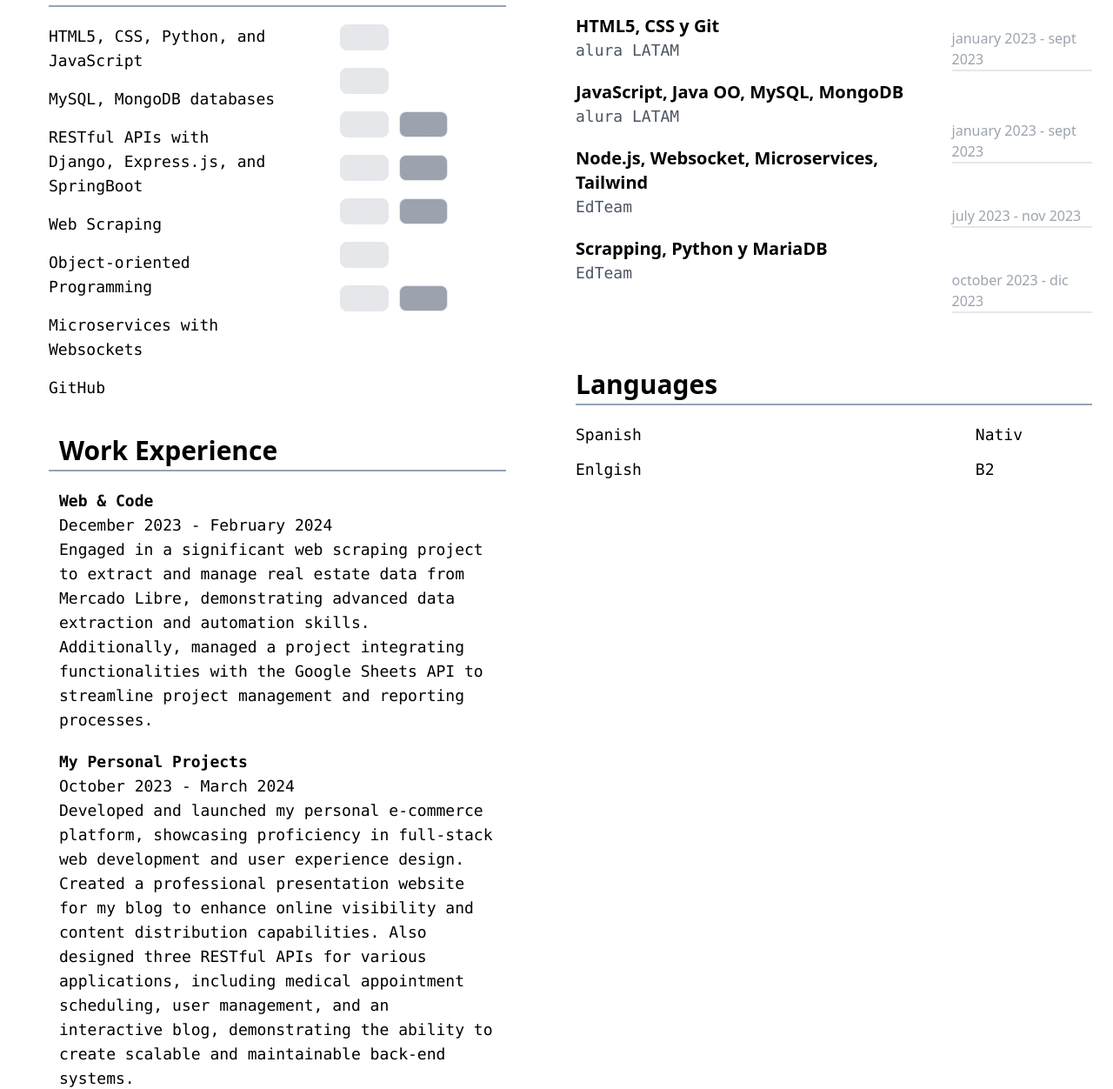
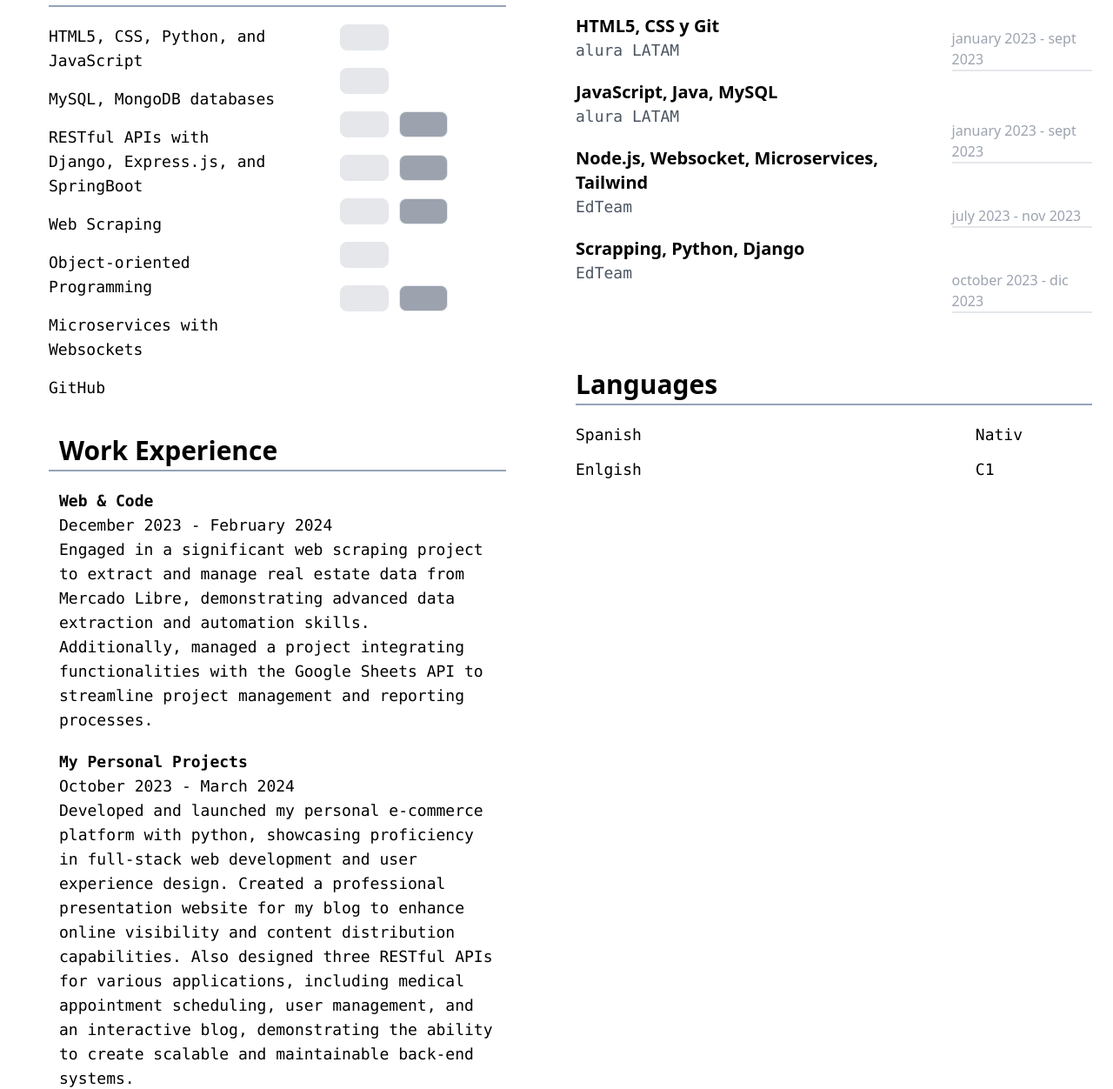
Before and after one commit to fabrixbau/MiPaginaWebPresentacion, a website built with Vite: page index.html in a window 1280 px wide. Shown: the part 518-1770 px from the top of the page at 87% size. Built offline with nearby package versions, Linux system fonts and the light colour scheme.

Commit message:
update cv idioms

```diff
--- a/index.html
+++ b/index.html
@@ -149,7 +149,7 @@
 
                         <h2 class="font-bold pt-5">My Personal Projects</h2>
                         <p>October 2023 - March 2024</p>
-                        <p>Developed and launched my personal e-commerce platform, showcasing proficiency in full-stack web development and user experience design. Created a professional presentation website for my blog to enhance online visibility and content distribution capabilities. Also designed three RESTful APIs for various applications, including medical appointment scheduling, user management, and an interactive blog, demonstrating the ability to create scalable and maintainable back-end systems.</p>
+                        <p>Developed and launched my personal e-commerce platform with python, showcasing proficiency in full-stack web development and user experience design. Created a professional presentation website for my blog to enhance online visibility and content distribution capabilities. Also designed three RESTful APIs for various applications, including medical appointment scheduling, user management, and an interactive blog, demonstrating the ability to create scalable and maintainable back-end systems.</p>
                     </div>
             </div>
 
@@ -164,11 +164,11 @@
                     <div class="mt-2">
                         <p class="pt-3 font-bold text-xl" >HTML5, CSS y Git</p>
                         <p class="text-gray-600 font-mono text-lg">alura LATAM</p>
-                        <p class="pt-5 font-bold text-xl" >JavaScript, Java OO, MySQL, MongoDB</p>
+                        <p class="pt-5 font-bold text-xl" >JavaScript, Java, MySQL</p>
                         <p class="text-gray-600 font-mono text-lg">alura LATAM</p>
                         <p class="pt-5 font-bold text-xl">Node.js, Websocket, Microservices, Tailwind </p>
                         <p class="text-gray-600 font-mono text-lg">EdTeam</p>
-                        <p class="pt-5 font-bold text-xl">Scrapping, Python y MariaDB </p>
+                        <p class="pt-5 font-bold text-xl">Scrapping, Python, Django </p>
                         <p class="text-gray-600 font-mono text-lg">EdTeam</p>
                     </div>
 
@@ -193,7 +193,7 @@
                     </div>
                     <div class="mt-2 font-mono text-lg lg:ml-96 ml-64">
                         <p class="pt-3">Nativ</p>
-                        <p class="pt-3">B2</p>
+                        <p class="pt-3">C1</p>
                     </div>
                 </div>
 
```
